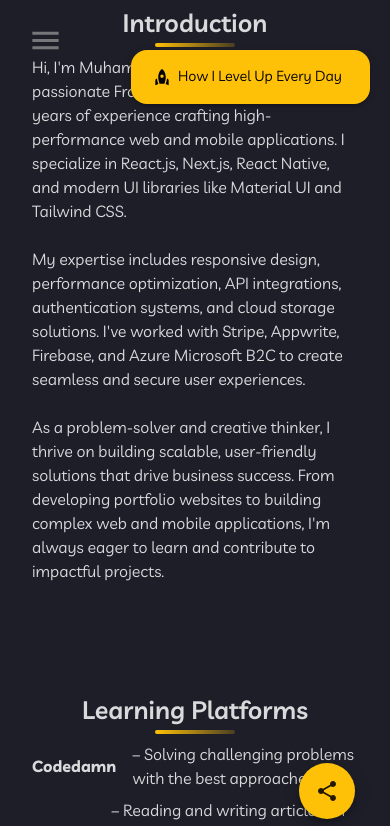
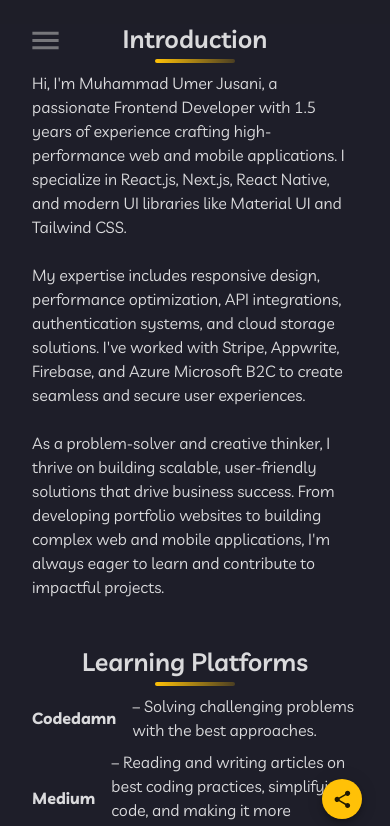
Before and after one commit to umer-jusani/portfolio-umerjusani, a Next.js app: page /dashboard/about in a window 390 px wide. Shown: the top 826 px of the page. Built offline with nearby package versions, Linux system fonts and the light colour scheme.

Commit message:
about page responsive in progress.

```diff
--- a/src/app/dashboard/about/page.js
+++ b/src/app/dashboard/about/page.js
@@ -20,6 +20,7 @@
       {/* Level Up Chip */}
       <Box
         sx={{
+          display: { md: "block", xs: "none" },
           position: 'fixed',
           top: '50px',
           right: '20px',
@@ -92,7 +93,7 @@
       </ModalWrapper>
 
       {/* Introduction */}
-      <Stack spacing={14}>
+      <Stack spacing={{ lg: 14, md: 8, xs: 6 }}>
         <Stack spacing={{ md: 5, xs: 2 }} alignItems="center">
           <SubSectionHeading variant="h4">
             Introduction
--- a/src/constant.js
+++ b/src/constant.js
@@ -4,7 +4,7 @@
 export const flowSpacer = 6;
 export const ContainerSpacerY = "6rem";
 export const SectionHeadingVariant = "h3";
-export const pageTopSpacer = { md: 5, sm: 2, xs: 1 };
+export const pageTopSpacer = { md: 5, xs: 3 };
 export const belowHeadSpacerBottom = {
     mb: { md: 4, xs: 2 },
 }
--- a/src/shared/components/socailIcons-speedDial/socialMediaSpeedDial.js
+++ b/src/shared/components/socailIcons-speedDial/socialMediaSpeedDial.js
@@ -8,8 +8,16 @@
         <>
             <SpeedDial
                 ariaLabel="SpeedDial basic example"
-                sx={{ position: 'fixed', bottom: 25, right: 35, }}
-                icon={<ShareIcon />}
+                sx={{
+                    position: 'fixed',
+                    bottom: 25,
+                    right: { md: 35, xs: 20 },
+                    '& .MuiFab-primary': {
+                        width: { xs: 40, md: 56 }, // smaller on mobile
+                        height: { xs: 40, md: 56 },
+                    },
+                }}
+                icon={<ShareIcon sx={{ fontSize: { md: "1.7rem", xs: "1.3rem" } }} />}
             >
                 {socialMediaIcons.map((action) => (
                     <SpeedDialAction
```
